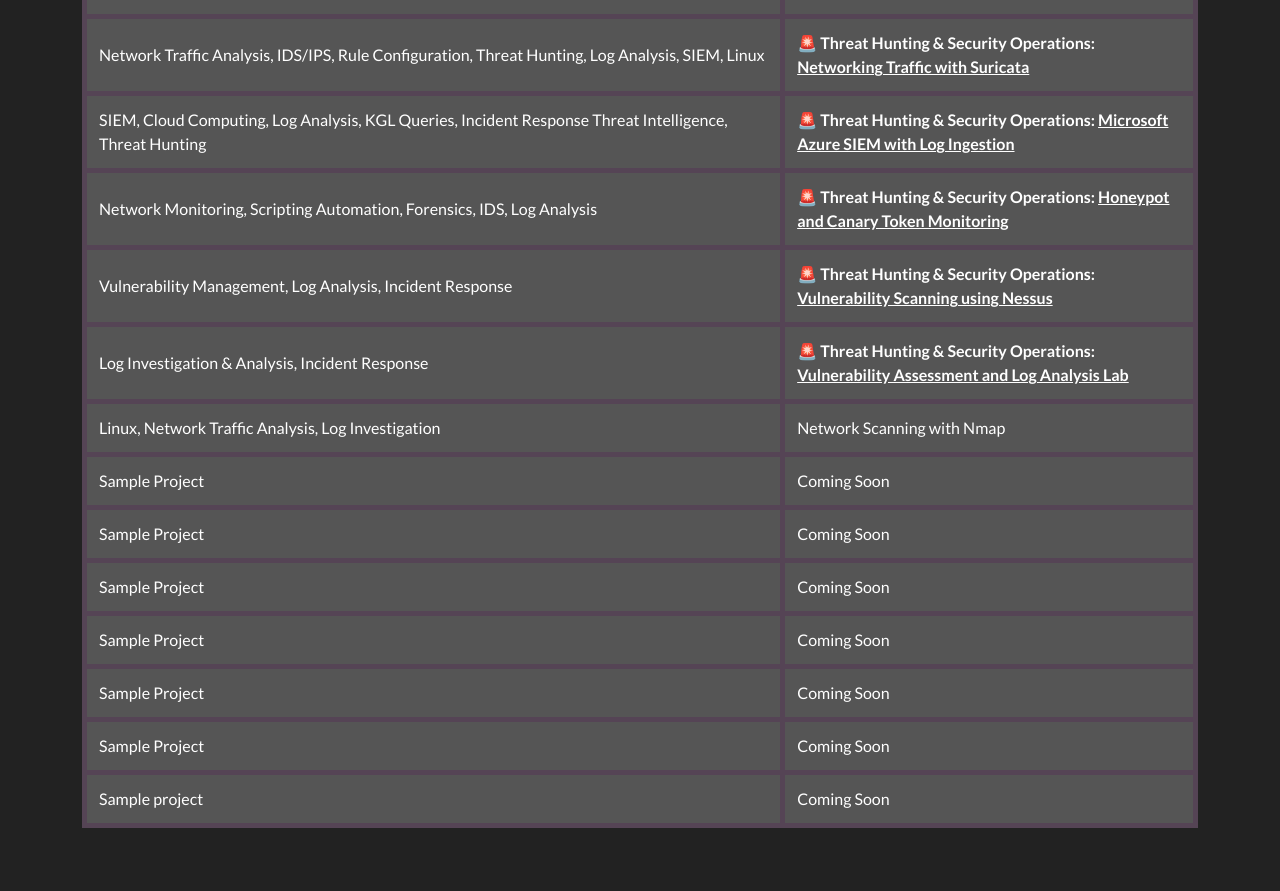
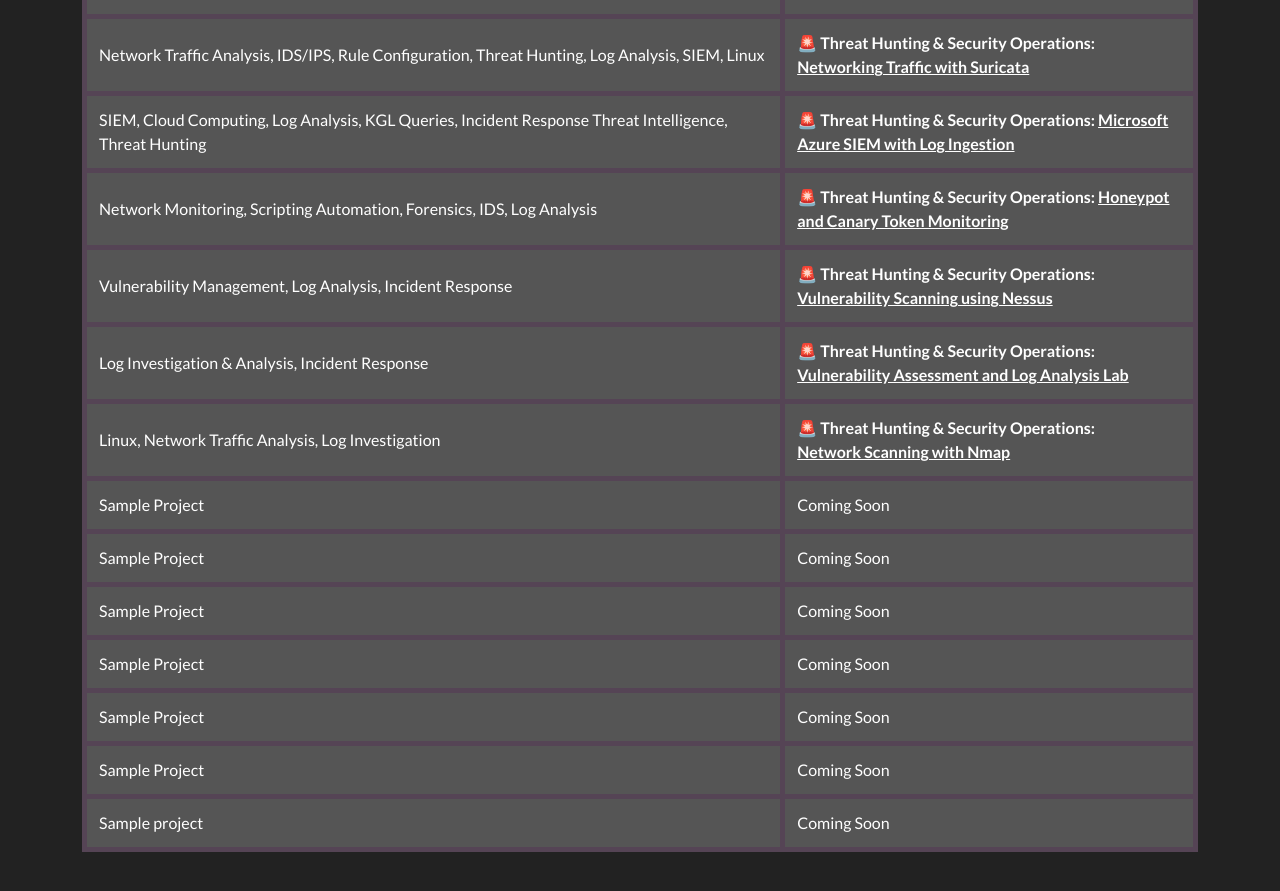
Before and after one commit to JKopal101/jkopal101.github.io, a Jekyll site: the page built from projects.md, in a window 1280 px wide and 900 px high, scrolled down 847 px. Shown: the top 891 px of the window. Built offline with Jekyll 4.4.1, drawn with Linux system fonts in a browser that asks for light colours.

Commit message:
Update projects.md

```diff
--- a/projects.md
+++ b/projects.md
@@ -115,7 +115,9 @@ I’ve worked on a variety of projects in the Cybersecurity and IT space, focusi
     </tr>
     <tr style="background-color:#555;">
       <td style="padding:12px; border:5px solid #545;">Linux, Network Traffic Analysis, Log Investigation</td>
-      <td style="padding:12px; border:5px solid #545;">Network Scanning with Nmap</td>
+      <td style="padding:12px; border:5px solid #545;">
+        <strong>🚨 Threat Hunting & Security Operations: </strong> <br>
+        <strong><a href="https://github.com/JKopal101/Network-Scanning-with-Nmap" style="color:white;">Network Scanning with Nmap</a></strong></td>
     </tr>
     <tr style="background-color:#555;">
       <td style="padding:12px; border:5px solid #545;">Sample Project</td>
```
